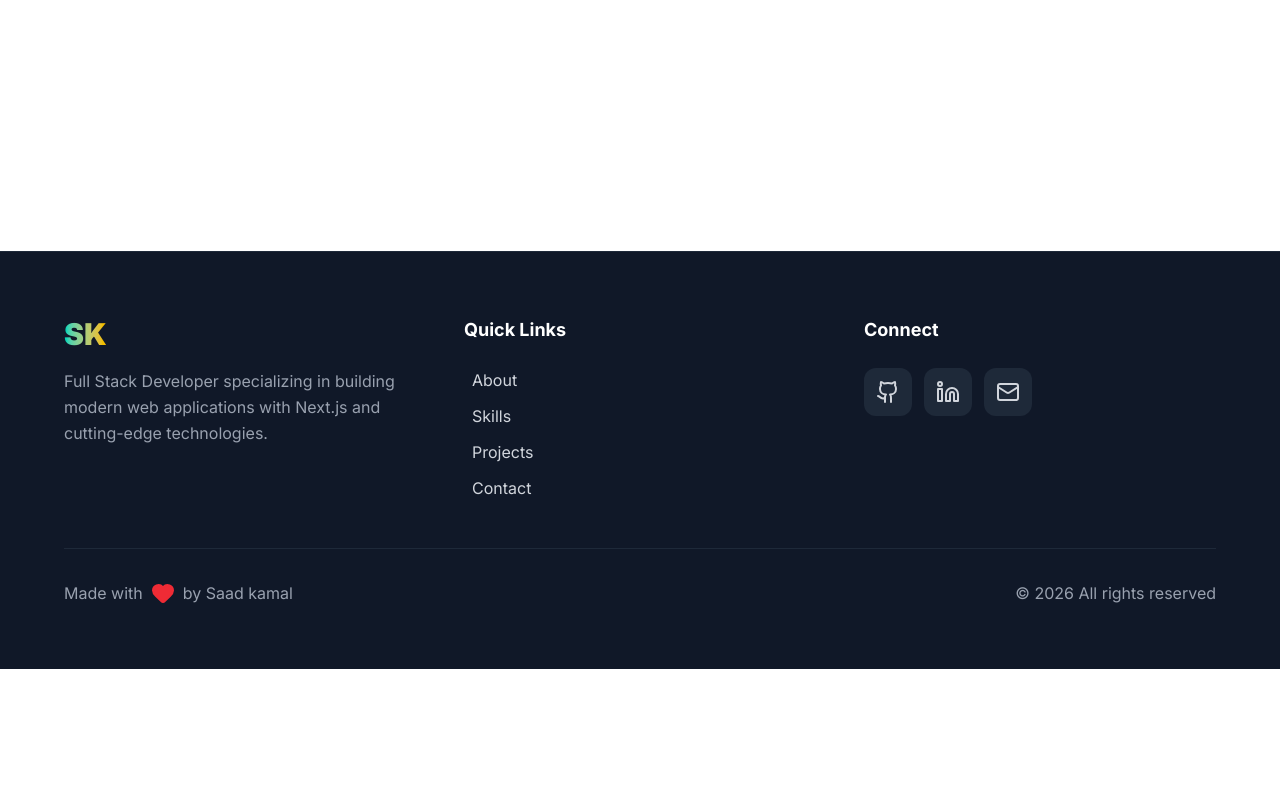
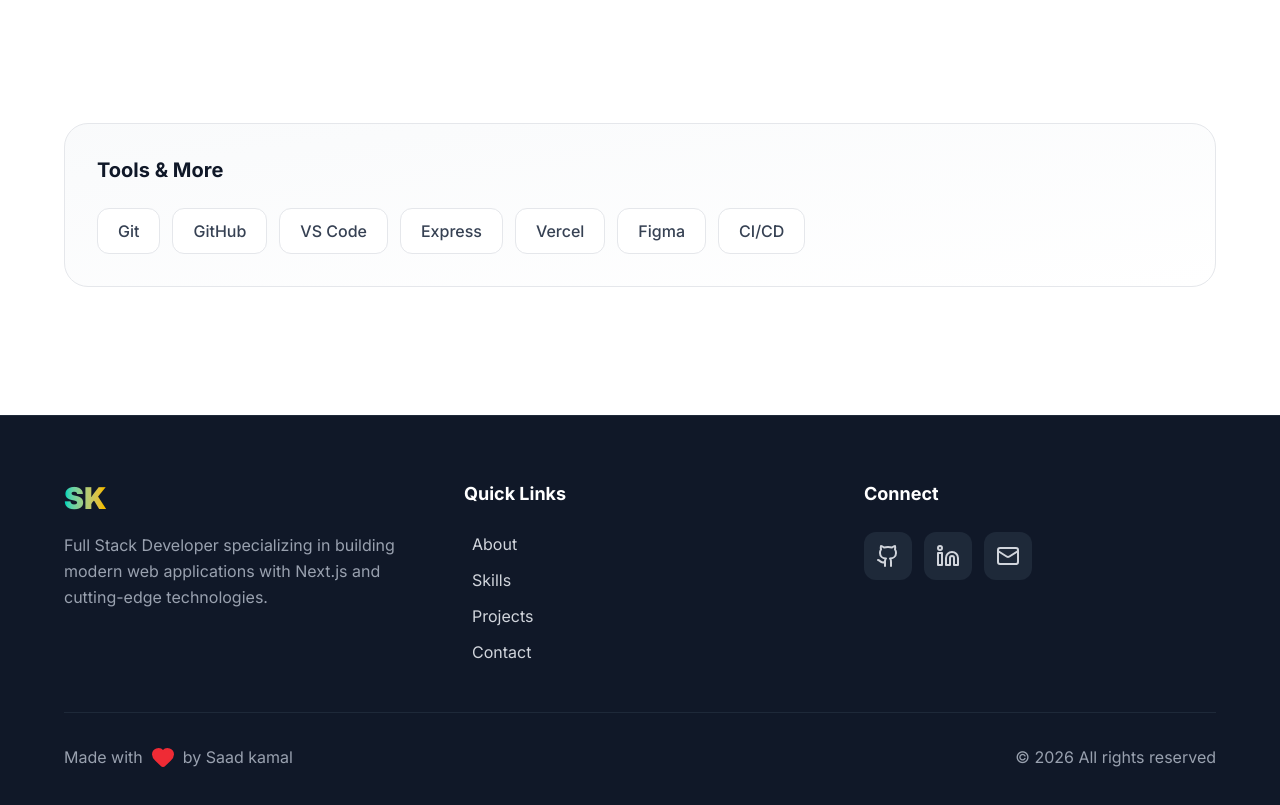
Before and after one commit to SaadkamalShaikhdev/Saad-Portfolio, a Next.js app: page / in a window 1280 px wide. Shown: the part 2900-3705 px from the top of the page. Before the commit the page ends 3569 px from the top, so only its background shows below. Built offline with nearby package versions, Linux system fonts and the light colour scheme.

Commit message:
Skills Section Completed

```diff
--- a/app/page.tsx
+++ b/app/page.tsx
@@ -191,6 +191,34 @@ export default function Home() {
               </div>
 
               </div>
+              <div className='bg-gradient-to-br from-gray-50 to-white dark:from-gray-800 dark:to-gray-900 p-8 rounded-3xl border border-gray-200 dark:border-gray-700'>
+                <h3 className='text-xl font-bold text-gray-900 dark:text-white mb-6'>
+                  Tools & More
+                </h3>
+                <div className='flex flex-wrap gap-3'>
+                <span className='px-5 py-2.5 bg-white dark:bg-gray-900 text-gray-700 dark:text-gray-300 rounded-xl border border-gray-200 dark:border-gray-700 hover:border-teal-500 dark:hover:border-teal-400 hover:text-teal-600 dark:hover:text-teal-400 transition-all duration-300 font-medium hover:scale-105'>
+                  Git
+                </span>
+                <span className='px-5 py-2.5 bg-white dark:bg-gray-900 text-gray-700 dark:text-gray-300 rounded-xl border border-gray-200 dark:border-gray-700 hover:border-teal-500 dark:hover:border-teal-400 hover:text-teal-600 dark:hover:text-teal-400 transition-all duration-300 font-medium hover:scale-105'>
+                  GitHub
+                </span>
+                <span className='px-5 py-2.5 bg-white dark:bg-gray-900 text-gray-700 dark:text-gray-300 rounded-xl border border-gray-200 dark:border-gray-700 hover:border-teal-500 dark:hover:border-teal-400 hover:text-teal-600 dark:hover:text-teal-400 transition-all duration-300 font-medium hover:scale-105'>
+                  VS Code
+                </span>
+               <span className='px-5 py-2.5 bg-white dark:bg-gray-900 text-gray-700 dark:text-gray-300 rounded-xl border border-gray-200 dark:border-gray-700 hover:border-teal-500 dark:hover:border-teal-400 hover:text-teal-600 dark:hover:text-teal-400 transition-all duration-300 font-medium hover:scale-105'>
+                  Express
+                </span>
+                 <span className='px-5 py-2.5 bg-white dark:bg-gray-900 text-gray-700 dark:text-gray-300 rounded-xl border border-gray-200 dark:border-gray-700 hover:border-teal-500 dark:hover:border-teal-400 hover:text-teal-600 dark:hover:text-teal-400 transition-all duration-300 font-medium hover:scale-105'>
+                  Vercel
+                </span>
+                 <span className='px-5 py-2.5 bg-white dark:bg-gray-900 text-gray-700 dark:text-gray-300 rounded-xl border border-gray-200 dark:border-gray-700 hover:border-teal-500 dark:hover:border-teal-400 hover:text-teal-600 dark:hover:text-teal-400 transition-all duration-300 font-medium hover:scale-105'>
+                  Figma
+                </span>
+                 <span className='px-5 py-2.5 bg-white dark:bg-gray-900 text-gray-700 dark:text-gray-300 rounded-xl border border-gray-200 dark:border-gray-700 hover:border-teal-500 dark:hover:border-teal-400 hover:text-teal-600 dark:hover:text-teal-400 transition-all duration-300 font-medium hover:scale-105'>
+                  CI/CD
+                </span>
+                </div>
+              </div>
             </div>
             </div>
         </section>
```
